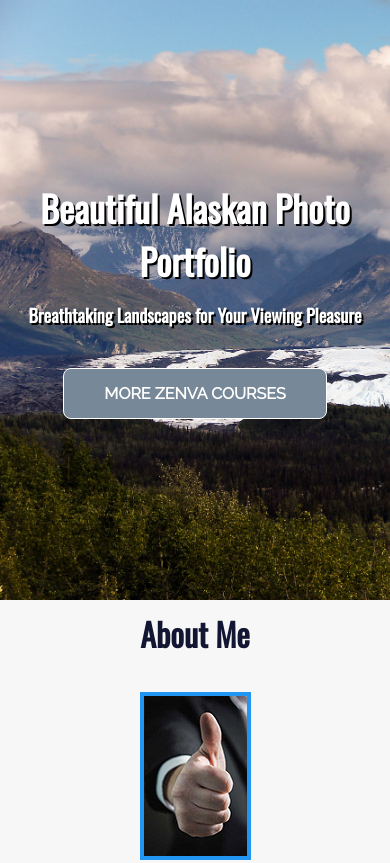
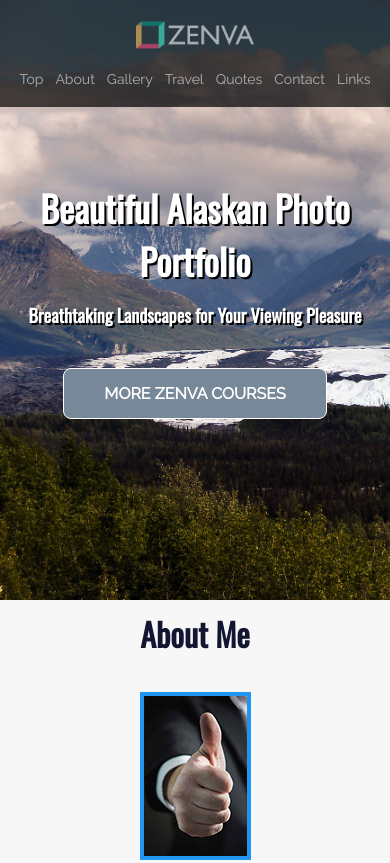
Before and after one commit to meglazero/effective-potato, a plain HTML site: page index.html in a window 390 px wide. Shown: the top 863 px of the page. Drawn offline with nearby package versions, Linux system fonts and the light colour scheme.

Commit message:
Add files via upload
updated styles and index

```diff
--- a/index.html
+++ b/index.html
@@ -7,12 +7,28 @@
         <link rel="shortcut icon" type="image/ico" href="img/favicon.ico">
         <link href="https://fonts.googleapis.com/css?family=Oswald|Raleway&display=swap" rel="stylesheet">
         <script src="https://kit.fontawesome.com/1d69a993e8.js" crossorigin="anonymous"></script>
+        <script src="http://ajax.googleapis.com/ajax/libs/jquery/1.8/jquery.min.js"></script>
         <link rel="stylesheet" href="styles.css">
         <style>
 
         </style>
     </head>
     <body id="top">
+        <header>
+            <h2><a href="#" target="_blank"><img src="img/logo.png" alt=""></a></h2>
+            <nav>
+                <ul>
+                    <li><a href="#top">Top</a></li>
+                    <li><a href="#about">About</a></li>
+                    <li><a href="#gallery">Gallery</a></li>
+                    <li><a href="#getting-around">Travel</a></li>
+                    <li><a href="#famous-quotes">Quotes</a></li>
+                    <li><a href="#contact">Contact</a></li>
+                    <li><a href="#social-media">Links</a></li>
+                </ul>
+            </nav>
+        </header>
+        <!-- ********************************************-->
         <div id="hero">
             <div id="background-image"></div>
             <h1>Beautiful Alaskan Photo Portfolio</h1>
@@ -107,5 +123,20 @@
             <p>&copy; <script>document.write(new Date().getFullYear());</script> It sure is fun to create websites.</p>
             <p>&ldquo;Tell me and I forget, teach me and I may remember, involve me and I learn.&rdquo; &mdash;Benjamin Franklin</p>
         </footer>
+        <script type="text/javascript">
+            $(document).ready(function(){
+                $('a[href^="#"]').on('click',function (e) {e.preventDefault();
+
+                var target = this.hash;
+                var $target = $(target);
+
+                $('html, body').stop().animate({
+                    'scrollTop': $target.offset().top-100
+                }, 900, 'swing', function () {
+                    window.location.hash = target-100;
+                });
+                   });
+        });
+        </script>
     </body>
 </html>
--- a/styles.css
+++ b/styles.css
@@ -43,7 +43,51 @@
     }
 
 
+    header{
+        background-color: rgba(0,0,0,.7);
+        position: fixed;
+        z-index: 10;
+        top: 0;
+        left: 0;
+        width: 100%;
+        color: #fff;
+        padding: 35px 100px 20px;
 
+        display: flex;
+        justify-content: space-around;
+        align-items: center;
+    }
+
+    header a{
+        text-decoration: none;
+        color: white;
+        opacity: .6;
+        cursor: pointer;
+
+    }
+
+    header a:hover{
+        opacity: 1;
+    }
+
+    header nav ul{
+        font-size: 14px;
+        display: flex;
+        flex-direction: row;
+        justify-content: flex-end;
+    }
+
+    header nav ul li{
+        margin: 0 6px;
+    }
+
+    header nav ul li:first-child{
+        margin-left: 0;
+    }
+
+    header nav ul li:last-child{
+        margin-right: 0;
+    }
 
 
     /* -----------------------
@@ -361,6 +405,26 @@
             flex-direction: column;
         }
 
+        header{
+            text-align: center;
+            flex-direction: column;
+            padding: 20px 50px;
+        }
+
+        header img{
+            width: 75%;
+
+        }
+
+        header nav{
+            justify-content: space-around;
+        }
+
+        header h2{
+            margin-bottom: 15px;
+
+        }
+
     }
 
     @media(max-width: 800px){
```
